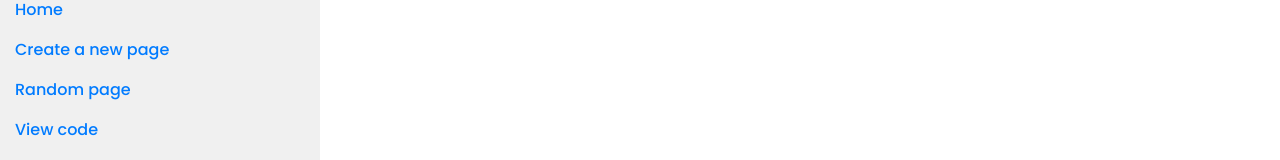
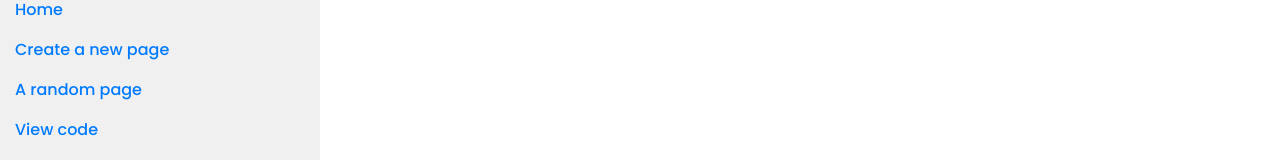
Before and after one commit to minhajul-karim/wiki_client, a React (Create React App) app: page / in a window 1280 px wide. Shown: the part 160-320 px from the top of the page. Built offline with nearby package versions, Linux system fonts and the light colour scheme; no server answers.

Commit message:
Add random page feature

```diff
--- a/src/App.js
+++ b/src/App.js
@@ -3,7 +3,6 @@ import 'bootstrap/dist/css/bootstrap.min.css'
 import Sidebar from './components/Sidebar'
 import Entries from './components/Entries'
 import CreateEntry from './components/CreateEntry'
-import Entry from './components/Entry'
 import { Route, Switch } from 'react-router-dom'
 import Detail from './components/Detail'
 
@@ -19,7 +18,6 @@ function App() {
             <Switch>
               <Route exact path="/" component={Entries} />
               <Route path="/create-new-page" component={CreateEntry} />
-              <Route path="/random-page" component={Entry} />
               <Route path="/:title" component={Detail} />
             </Switch>
           </div>
--- a/src/components/BottomNav.js
+++ b/src/components/BottomNav.js
@@ -7,6 +7,7 @@ const BottomNav = () => {
         href="https://github.com/minhajul-karim/wiki_client"
         className="nav-link"
         target="_blank"
+        rel="noopener noreferrer"
       >
         View code
       </a>
@@ -14,6 +15,7 @@ const BottomNav = () => {
         href="https://github.com/minhajul-karim/wiki_client/issues"
         className="nav-link"
         target="_blank"
+        rel="noopener noreferrer"
       >
         Report a bug
       </a>
--- a/src/components/Entry.js
+++ b/src/components/Entry.js
@@ -1,5 +1,4 @@
 import React from 'react'
-import Detail from './Detail'
 import { Link } from 'react-router-dom'
 import { EntriesConsumer } from '../context/Context'
 
--- /dev/null
+++ b/src/components/RandomPage.js
@@ -0,0 +1,22 @@
+import React, { Component } from 'react'
+import { EntriesContext } from '../context/Context'
+
+class RandomPage extends Component {
+  clickHandler = () => {
+    const entries = this.context.entries,
+      randomIndex = Math.floor(Math.random() * entries.length)
+    window.location.assign(`${window.location.origin}/${entries[randomIndex]}`)
+  }
+
+  render() {
+    return (
+      <div className="random-link nav-link" onClick={() => this.clickHandler()}>
+        A random page
+      </div>
+    )
+  }
+}
+
+RandomPage.contextType = EntriesContext
+
+export default RandomPage
--- a/src/components/TopNav.js
+++ b/src/components/TopNav.js
@@ -1,13 +1,14 @@
 import React from 'react'
 import NavItem from './NavItem'
 import BottomNav from './BottomNav'
+import RandomPage from './RandomPage'
 
 const Topnav = () => {
   return (
     <nav className="nav top-nav flex-column">
       <NavItem destination="/" navText="Home" />
       <NavItem destination="/create-new-page" navText="Create a new page" />
-      <NavItem destination="/random-page" navText="Random page" />
+      <RandomPage />
       <BottomNav />
     </nav>
   )
--- a/src/index.css
+++ b/src/index.css
@@ -58,6 +58,15 @@ textarea {
   padding: 0.5rem 0rem;
 }
 
+.random-link {
+  color: #007bff;
+  cursor: pointer;
+}
+
+.random-link:hover {
+  color: #0056b3;
+}
+
 @media all and (max-width: 767px) {
   .sidebar {
     height: 360px;
```
